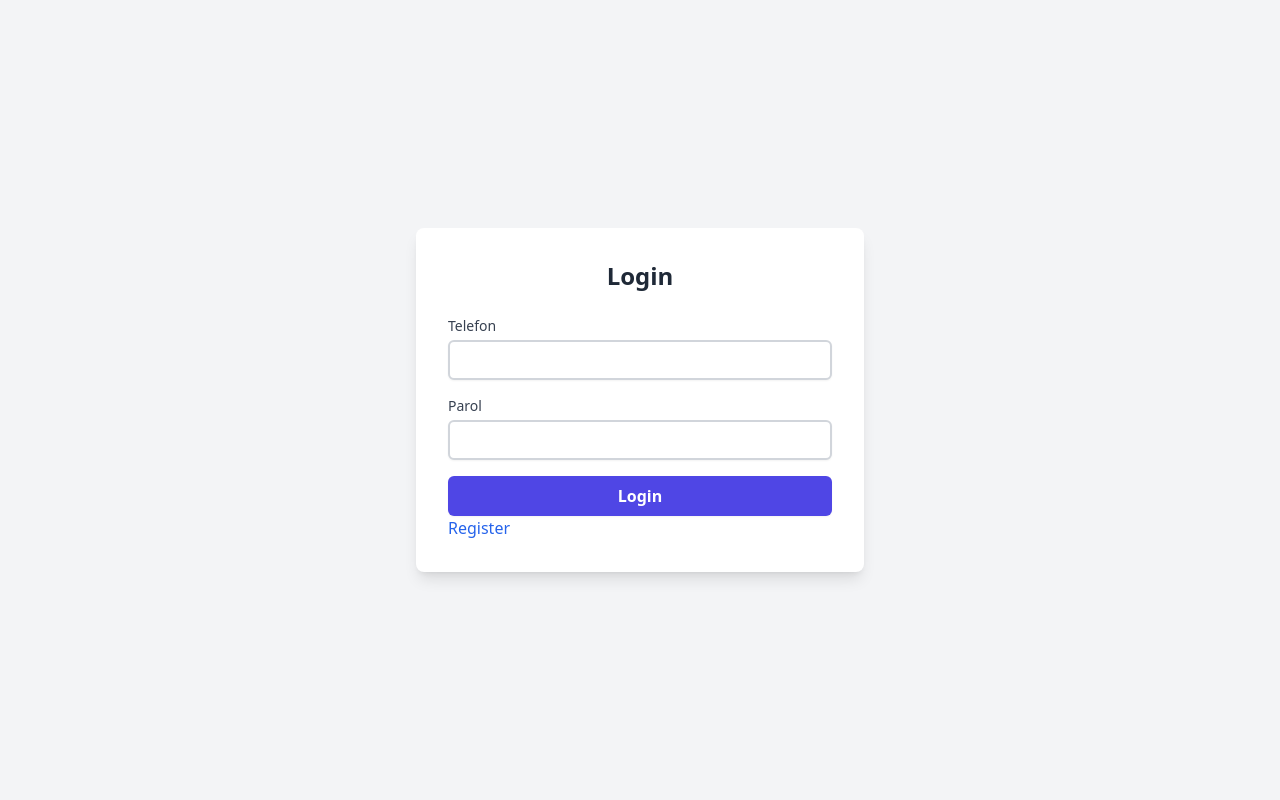
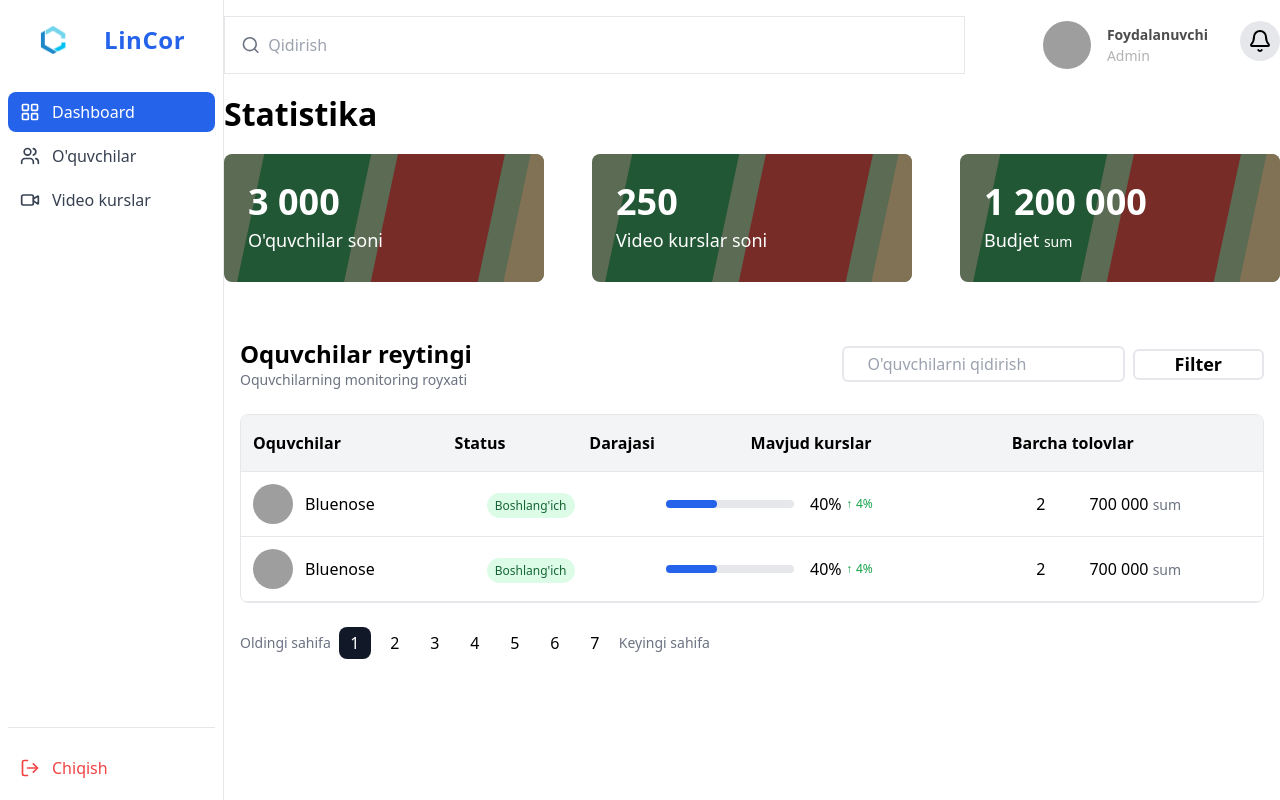
Before and after one commit to Ahrorbek05/LinCor-Dashboard, a React (Vite) app: page / in a window 1280 px wide. Before the commit this address led to /login. Built offline with nearby package versions, Linux system fonts and the light colour scheme; grey boxes are pictures that could not be loaded.

Commit message:
auth remove

```diff
--- a/src/App.jsx
+++ b/src/App.jsx
@@ -1,5 +1,5 @@
 import { useState, useEffect } from 'react';
-import { Routes, Route, useLocation, Navigate } from 'react-router-dom';
+import { Routes, Route, useLocation } from 'react-router-dom';
 import Dashboard from './pages/Dashboard';
 import Sidebar from './components/sidebar/Sidebar';
 import Students from './pages/Students';
@@ -13,31 +13,30 @@ import Login from './pages/Login';
 const App = () => {
   const [loading, setLoading] = useState(false);
   const location = useLocation();
-  const isAuthenticated = localStorage.getItem("accessToken");
 
   useEffect(() => {
     setLoading(true);
     const timer = setTimeout(() => {
       setLoading(false);
     }, 1000);
-
     return () => clearTimeout(timer);
   }, [location]);
 
   return (
     <div className="flex">
-      {isAuthenticated && <Sidebar />}
+      {/* Sidebar har doim ko'rinadi */}
+      <Sidebar />
       <div className="flex-grow">
         {loading ? (
           <Loader />
         ) : (
           <Routes>
-            <Route path="/" element={isAuthenticated ? <Dashboard /> : <Navigate to="/login" />} />
-            <Route path="/students" element={isAuthenticated ? <Students /> : <Navigate to="/login" />} />
-            <Route path="/courses" element={isAuthenticated ? <VideoCourses /> : <Navigate to="/login" />} />
-            <Route path='/textbooks' element={isAuthenticated ? <VideoSection /> : <Navigate to="/login" />} />
-            <Route path='/register' element={!isAuthenticated ? <Register /> : <Navigate to="/" />} />
-            <Route path='/login' element={!isAuthenticated ? <Login /> : <Navigate to="/" />} />
+            <Route path="/" element={<Dashboard />} />
+            <Route path="/students" element={<Students />} />
+            <Route path="/courses" element={<VideoCourses />} />
+            <Route path="/textbooks" element={<VideoSection />} />
+            <Route path="/register" element={<Register />} />
+            <Route path="/login" element={<Login />} />
           </Routes>
         )}
       </div>
@@ -46,54 +45,3 @@ const App = () => {
 };
 
 export default App;
-
-
-// //**** Authetifikatsiya olib tashlangan ****// //
-
-// import { useState, useEffect } from 'react';
-// import { Routes, Route, useLocation } from 'react-router-dom';
-// import Dashboard from './pages/Dashboard';
-// import Sidebar from './components/sidebar/Sidebar';
-// import Students from './pages/Students';
-// import VideoCourses from './pages/Courses';
-// import VideoSection from './components/VideoSection/VideoSection';
-// import Loader from './components/loader/Loader';
-// import Register from './pages/Register';
-// import Login from './pages/Login';
-// import './App.css';
-
-// const App = () => {
-//   const [loading, setLoading] = useState(false);
-//   const location = useLocation();
-
-//   useEffect(() => {
-//     setLoading(true);
-//     const timer = setTimeout(() => {
-//       setLoading(false);
-//     }, 1000);
-
-//     return () => clearTimeout(timer);
-//   }, [location]);
-
-//   return (
-//     <div className="flex">
-//       <Sidebar />
-//       <div className="flex-grow">
-//         {loading ? (
-//           <Loader />
-//         ) : (
-//           <Routes>
-//             <Route path="/" element={<Dashboard />} />
-//             <Route path="/students" element={<Students />} />
-//             <Route path="/courses" element={<VideoCourses />} />
-//             <Route path="/textbooks" element={<VideoSection />} />
-//             <Route path="/register" element={<Register />} />
-//             <Route path="/login" element={<Login />} />
-//           </Routes>
-//         )}
-//       </div>
-//     </div>
-//   );
-// };
-
-// export default App;
```
